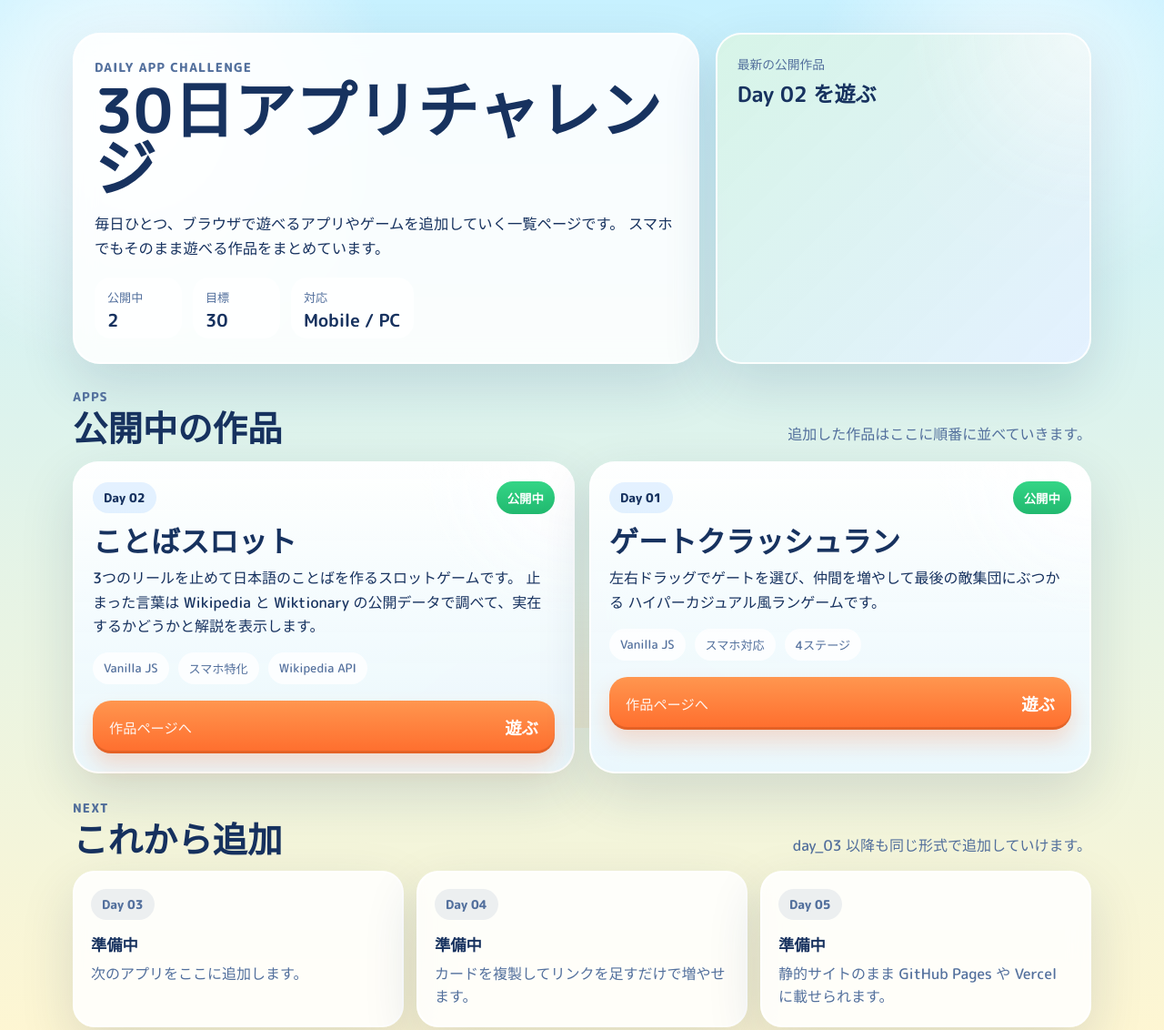
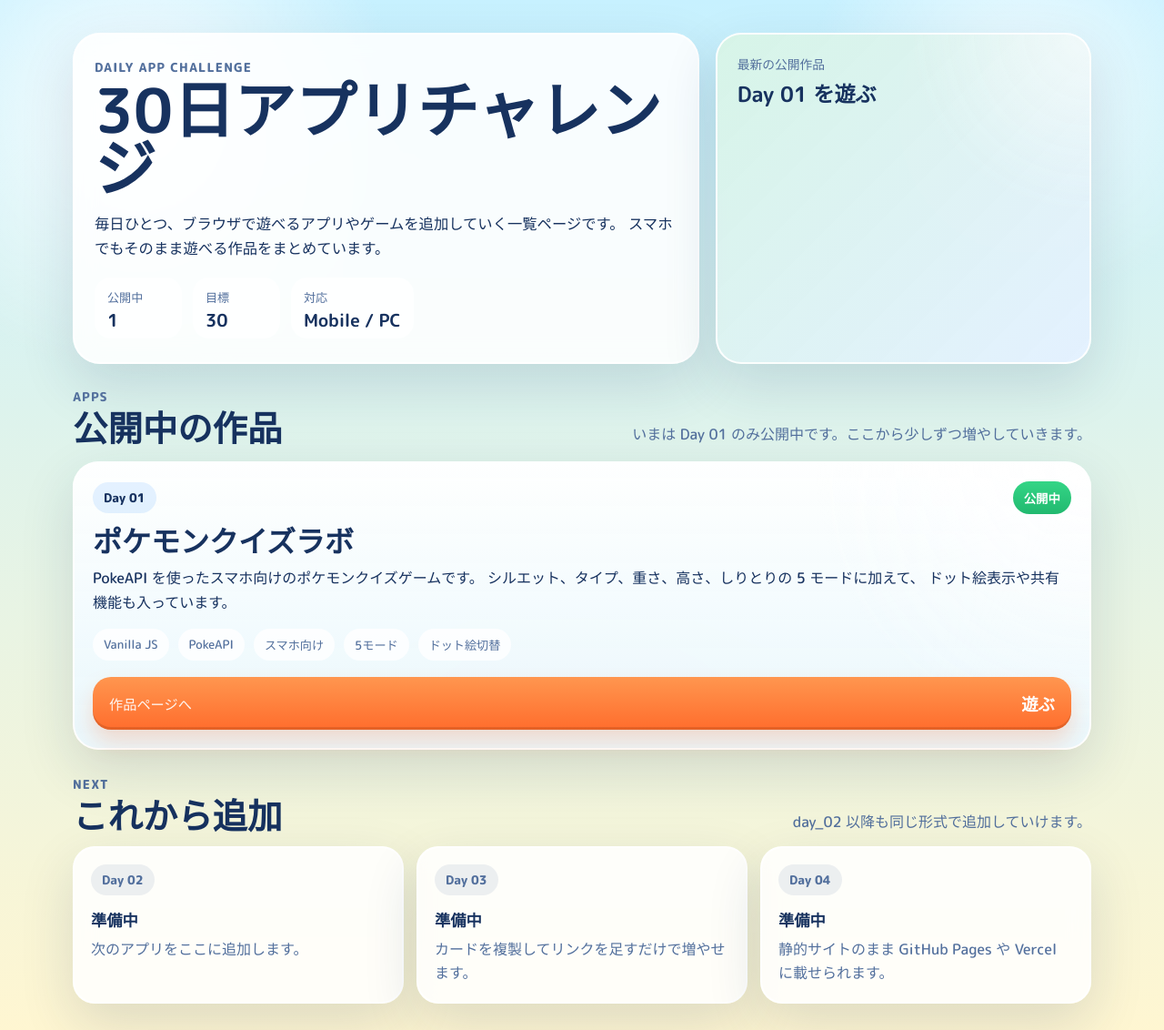
Before and after one commit to kannyagi/mainichi_app, a plain HTML site: page index.html in a window 1280 px wide. Shown: the top 1132 px of the page at 91% size. Drawn offline with Linux system fonts and the light colour scheme.

Commit message:
Update homepage for day_01 only

```diff
--- a/index.html
+++ b/index.html
@@ -30,7 +30,7 @@
         <div class="hero-stats" aria-label="公開状況">
           <div class="stat-chip">
             <span class="stat-label">公開中</span>
-            <strong>2</strong>
+            <strong>1</strong>
           </div>
           <div class="stat-chip">
             <span class="stat-label">目標</span>
@@ -43,9 +43,9 @@
         </div>
       </div>
 
-      <a class="hero-cta" href="./day_02/">
+      <a class="hero-cta" href="./day_01/">
         <span class="cta-label">最新の公開作品</span>
-        <strong>Day 02 を遊ぶ</strong>
+        <strong>Day 01 を遊ぶ</strong>
       </a>
     </header>
 
@@ -56,51 +56,30 @@
           <h2>公開中の作品</h2>
         </div>
         <p class="section-copy">
-          追加した作品はここに順番に並べていきます。
+          いまは Day 01 のみ公開中です。ここから少しずつ増やしていきます。
         </p>
       </section>
 
-      <section class="card-grid" aria-label="作品一覧">
+      <section class="card-grid single" aria-label="作品一覧">
         <article class="app-card featured">
-          <div class="card-top">
-            <span class="day-badge">Day 02</span>
-            <span class="status-badge live">公開中</span>
-          </div>
-
-          <h3>ことばスロット</h3>
-          <p class="card-copy">
-            3つのリールを止めて日本語のことばを作るスロットゲームです。
-            止まった言葉は Wikipedia と Wiktionary の公開データで調べて、実在するかどうかと解説を表示します。
-          </p>
-
-          <ul class="tag-row" aria-label="特徴">
-            <li>Vanilla JS</li>
-            <li>スマホ特化</li>
-            <li>Wikipedia API</li>
-          </ul>
-
-          <a class="card-link" href="./day_02/">
-            <span>作品ページへ</span>
-            <strong>遊ぶ</strong>
-          </a>
-        </article>
-
-        <article class="app-card">
           <div class="card-top">
             <span class="day-badge">Day 01</span>
             <span class="status-badge live">公開中</span>
           </div>
 
-          <h3>ゲートクラッシュラン</h3>
+          <h3>ポケモンクイズラボ</h3>
           <p class="card-copy">
-            左右ドラッグでゲートを選び、仲間を増やして最後の敵集団にぶつかる
-            ハイパーカジュアル風ランゲームです。
+            PokeAPI を使ったスマホ向けのポケモンクイズゲームです。
+            シルエット、タイプ、重さ、高さ、しりとりの 5 モードに加えて、
+            ドット絵表示や共有機能も入っています。
           </p>
 
           <ul class="tag-row" aria-label="特徴">
             <li>Vanilla JS</li>
-            <li>スマホ対応</li>
-            <li>4ステージ</li>
+            <li>PokeAPI</li>
+            <li>スマホ向け</li>
+            <li>5モード</li>
+            <li>ドット絵切替</li>
           </ul>
 
           <a class="card-link" href="./day_01/">
@@ -116,22 +95,22 @@
             <p class="eyebrow">Next</p>
             <h2>これから追加</h2>
           </div>
-          <p class="section-copy">day_03 以降も同じ形式で追加していけます。</p>
+          <p class="section-copy">day_02 以降も同じ形式で追加していけます。</p>
         </div>
 
         <div class="coming-list" aria-label="追加予定">
           <div class="coming-card">
-            <span class="day-badge muted">Day 03</span>
+            <span class="day-badge muted">Day 02</span>
             <strong>準備中</strong>
             <p>次のアプリをここに追加します。</p>
           </div>
           <div class="coming-card">
-            <span class="day-badge muted">Day 04</span>
+            <span class="day-badge muted">Day 03</span>
             <strong>準備中</strong>
             <p>カードを複製してリンクを足すだけで増やせます。</p>
           </div>
           <div class="coming-card">
-            <span class="day-badge muted">Day 05</span>
+            <span class="day-badge muted">Day 04</span>
             <strong>準備中</strong>
             <p>静的サイトのまま GitHub Pages や Vercel に載せられます。</p>
           </div>
--- a/styles/site.css
+++ b/styles/site.css
@@ -183,6 +183,10 @@ h2 {
   gap: 16px;
 }
 
+.card-grid.single {
+  grid-template-columns: minmax(0, 1fr);
+}
+
 .app-card {
   padding: 20px;
   border-radius: 28px;
@@ -319,6 +323,10 @@ h2 {
     grid-template-columns: repeat(2, minmax(0, 1fr));
   }
 
+  .card-grid.single {
+    grid-template-columns: minmax(0, 1fr);
+  }
+
   .coming-list {
     grid-template-columns: repeat(3, minmax(0, 1fr));
   }
```
